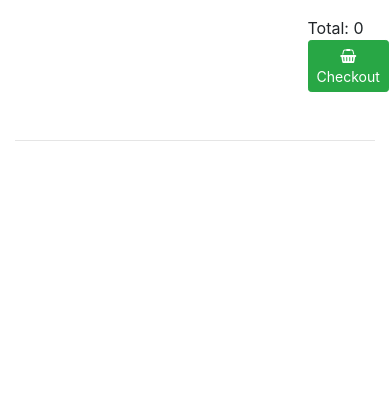
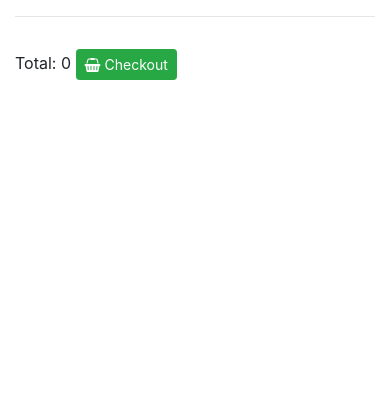
Before and after one commit to Rawa08/FullstackWithDjango, a Django app: page /cart/ in a window 390 px wide. Shown: the part 56-476 px from the top of the page. Run offline with Django 3.2, Linux system fonts and the light colour scheme; some libraries are stand-ins or nearby versions.

Commit message:
styling fix

```diff
--- a/accounts/templates/login.html
+++ b/accounts/templates/login.html
@@ -10,6 +10,10 @@
 <button class="btn btn-success btn-sm" type="submit">Login</button>
 </form></div></div>
 <div class="row">
-<p><a href="{% url 'password_reset' %}">Reset your Password</a></p></div></div>
+<p><a href="{% url 'password_reset' %}">Reset your password here</a></p>
+</div>
+<div class="row"><a class="nav-link btn btn-success btn-lg" href="{% url 'register' %}">New Customer?</a>
+</div></div>
+
 
 {% endblock %}
--- a/cart/templates/cart.html
+++ b/cart/templates/cart.html
@@ -4,20 +4,7 @@
 
 {% block content %}
 
-	<div class="row">
-    <hr>
-    <div class="col-3 my-1">
 
-	</div>
-    <div class="col-3 my-3"><p></div>
-    <div class="col-3 my-1"></div>
-    <div class="col-3 my-3">
-
-    Total: {{ total }}
-
-		<a href="{% url 'checkout' %}" class="btn btn-sm btn-success"
-			role="button"><i class="fa fa-shopping-basket"></i> Checkout</a></p></div>
-	</div>
     <hr>
 <div class="row">
 
@@ -65,6 +52,19 @@
 		</div>
 
 		{% endfor %}
+</div>
+<div class="row">
+<div class="col-md-9">
+
+</div>
+    <div class="col-sm-12 col-md-3 my-3">
+
+    Total: {{ total }}
+
+		<a href="{% url 'checkout' %}" class="btn btn-sm btn-success"
+			role="button"><i class="fa fa-shopping-basket"></i> Checkout</a></p></div>
+	</div>
+
 
 </div>
 	{% endblock %}
--- a/checkout/admin.py
+++ b/checkout/admin.py
@@ -3,11 +3,12 @@ from .models import OrderLineItem, Customer
 # Register your models here.
 
 
+
 class OrderLineAdminInline(admin.TabularInline):
     model = OrderLineItem
 
+
 class OrderAdmin(admin.ModelAdmin):
-    inlines = (OrderLineAdminInline,)
-
+    inlines = (OrderLineAdminInline, )
 
 admin.site.register(Customer, OrderAdmin)
--- a/checkout/models.py
+++ b/checkout/models.py
@@ -24,4 +24,4 @@ class OrderLineItem(models.Model):
     quantity = models.IntegerField(blank=False)
 
     def __str__(self):
-        return "{0}-{1}@{2}".format(self.quantity, self.order.name, self.product.price)
+        return "{0}-{1}@{2}".format(self.quantity, self.order.first_name, self.product.price)
```
Also changed, not shown: db.sqlite3.
